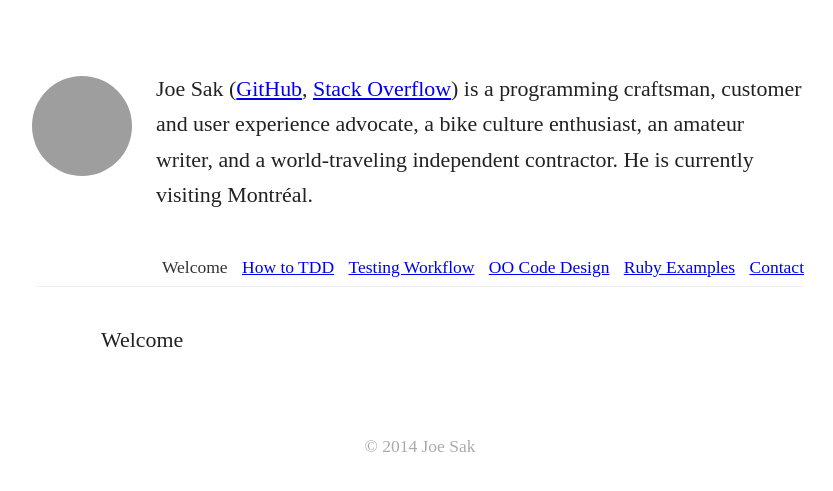
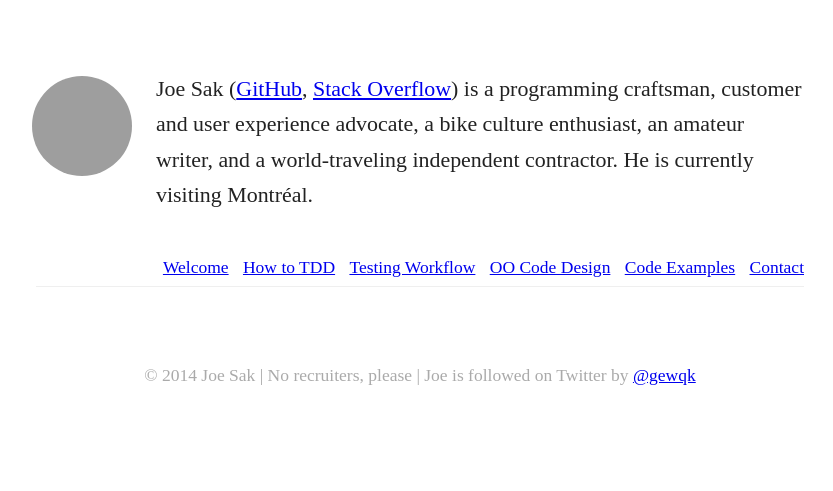
Before and after one commit to joemsak/joesak, a Jekyll site: the page built from index.html, in a window 1280 px wide, cut to the strip 0-491 px from the top of the page. Shown: the whole strip, without its empty margins (220-1053 px from the left). Built offline with Jekyll 4.4.1, drawn with Linux system fonts in a browser that asks for light colours; some web fonts are replaced; the list of posts is cut into pages by our own code; grey boxes are pictures that could not be loaded.

Commit message:
Move content into their own pages so there are URLs

```diff
--- a/_layouts/default.html
+++ b/_layouts/default.html
@@ -1,3 +1,8 @@
+---
+title: clean code and test-driven development | currently visiting Montr&eacute;al
+meta_description: This is the blog of Joe Sak who is a programming craftsman, developing primarily in ruby. He writes and makes music in his spare time, and grew up near Flint, Michigan.
+meta_keywords: ruby, javascript, clean code, tdd, testing, rspec, consultation, writing, music, bikes, development, Michigan, programmer, programming, scss, sass, css3, html5
+---
 <!DOCTYPE html>
 <html>
   <head>
@@ -17,16 +22,35 @@
 
       ga('create', 'UA-36797801-1', 'joesak.com');
       ga('send', 'pageview');
-
     </script>
   </head>
 
   <body id="{{ page.scope }}">
     <section id="main-section">
-      {{ content }}
+      <header id="page-header">
+        <img src="https://en.gravatar.com/userimage/8768527/249b1363c0de2c583f0df7aa03e587bd.jpg?size=200" class="portrait"/>
+        <p>Joe Sak (<a href="http://github.com/joemsak">GitHub</a>, <a href="http://stackoverflow.com/users/727977/hubble">Stack Overflow</a>) is a programming craftsman, customer and user experience advocate, a bike culture enthusiast, an amateur writer, and a world-traveling independent contractor. He is currently visiting Montr&eacute;al.</p>
+      </header>
+
+      <section id="items">
+        <header id="items-header">
+          <nav>
+            <a href="/welcome">Welcome</a>
+            <a href="/how-to-tdd">How to TDD</a>
+            <a href="/testing-workflow">Testing Workflow</a>
+            <a href="/designing-oo-code">OO Code Design</a>
+            <a href="/code-examples">Code Examples</a>
+            <a href="/contact">Contact</a>
+          </nav>
+        </header>
+        {{ content }}
+      </section>
     </section>
     <footer id="main-footer">
-      &copy; <script>document.write(new Date().getFullYear());</script> Joe Sak
+      &copy; <script>document.write(new Date().getFullYear());</script>
+      Joe Sak |
+      No recruiters, please |
+      Joe is followed on Twitter by <a href="http://twitter.com/gewqk">@gewqk</a>
     </footer>
     <script>
       var eachItem = function(items, callback) {
@@ -87,8 +110,6 @@
       eachItem(nav_items, function(item) {
         item.addEventListener('click', navClick);
       });
-
-      filterItems('welcome');
     </script>
   </body>
 </html>
--- a/css/compiled/main.css
+++ b/css/compiled/main.css
@@ -191,10 +191,6 @@ nav {
   color: #DBDBDB;
   letter-spacing: 0.5em; }
 
-#story-header h1 {
-  font-size: 1.8rem;
-  line-height: 2.427rem;
-  font-weight: bold;
-  margin-bottom: 1.618rem; }
-#story-header p {
-  margin-bottom: 1.618rem; }
+dd {
+  font-size: 0.8rem;
+  padding-left: 25px; }
--- a/index.html
+++ b/index.html
@@ -1,43 +1,3 @@
 ---
 layout: default
-title: clean code and test-driven development | currently visiting Montr&eacute;al
-meta_description: This is the blog of Joe Sak who is a programming craftsman, developing primarily in ruby. He writes and makes music in his spare time, and grew up near Flint, Michigan.
-meta_keywords: ruby, javascript, clean code, tdd, testing, rspec, consultation, writing, music, bikes, development, Michigan, programmer, programming, scss, sass, css3, html5
 ---
-<header id="page-header">
-  <img src="https://en.gravatar.com/userimage/8768527/249b1363c0de2c583f0df7aa03e587bd.jpg?size=200" class="portrait"/>
-  <p>Joe Sak (<a href="http://github.com/joemsak">GitHub</a>, <a href="http://stackoverflow.com/users/727977/hubble">Stack Overflow</a>) is a programming craftsman, customer and user experience advocate, a bike culture enthusiast, an amateur writer, and a world-traveling independent contractor. He is currently visiting Montr&eacute;al.</p>
-</header>
-
-<section id="items">
-  <header id="items-header">
-    <nav>
-      <a href="welcome" class='active'>Welcome</a>
-      <a href="how-to-tdd">How to TDD</a>
-      <a href="testing-workflow">Testing Workflow</a>
-      <a href="designing-oo-code">OO Code Design</a>
-      <a href="ruby-examples">Ruby Examples</a>
-      <a href="contact">Contact</a>
-    </nav>
-  </header>
-
-  <article class="welcome">
-    <header><h1 class="title">Welcome</h1></header>
-  </article>
-
-  <article class="how-to-tdd">
-    <header><h1 class="title">How to do Test-Driven Development</h1></header>
-  </article>
-
-  <article class="testing-workflow">
-    <header><h1 class="title">Testing Workflow</h1></header>
-  </article>
-
-  <article class="designing-oo-code">
-    <header><h1 class="title">Designing Object-Oriented Code</h1></header>
-  </article>
-
-  <article class="ruby-examples">
-    <header><h1 class="title">Examples In Ruby</h1></header>
-  </article>
-</section>
--- /dev/null
+++ b/welcome/index.html
@@ -0,0 +1,6 @@
+---
+layout: default
+---
+<article class="welcome">
+  <header><h1 class="title">Welcome</h1></header>
+</article>
```
Also changed, not shown: other parts of _layouts/default.html (+0 -1 lines), code-examples/index.html (added, +7 -0 lines), contact/index.html (added, +14 -0 lines), css/main.scss (+5 -8 lines), designing-oo-code/index.html (added, +20 -0 lines), how-to-tdd/index.html (added, +7 -0 lines), testing-workflow/index.html (added, +13 -0 lines).
